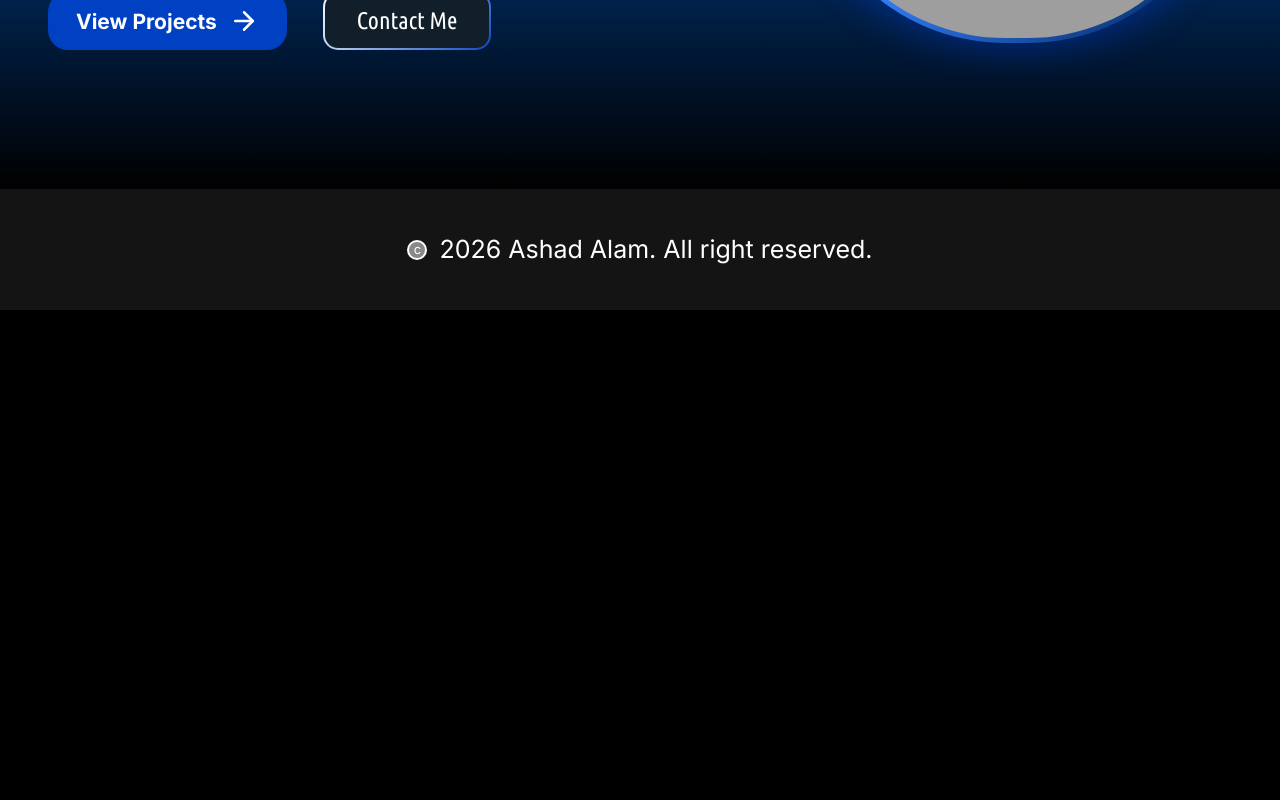
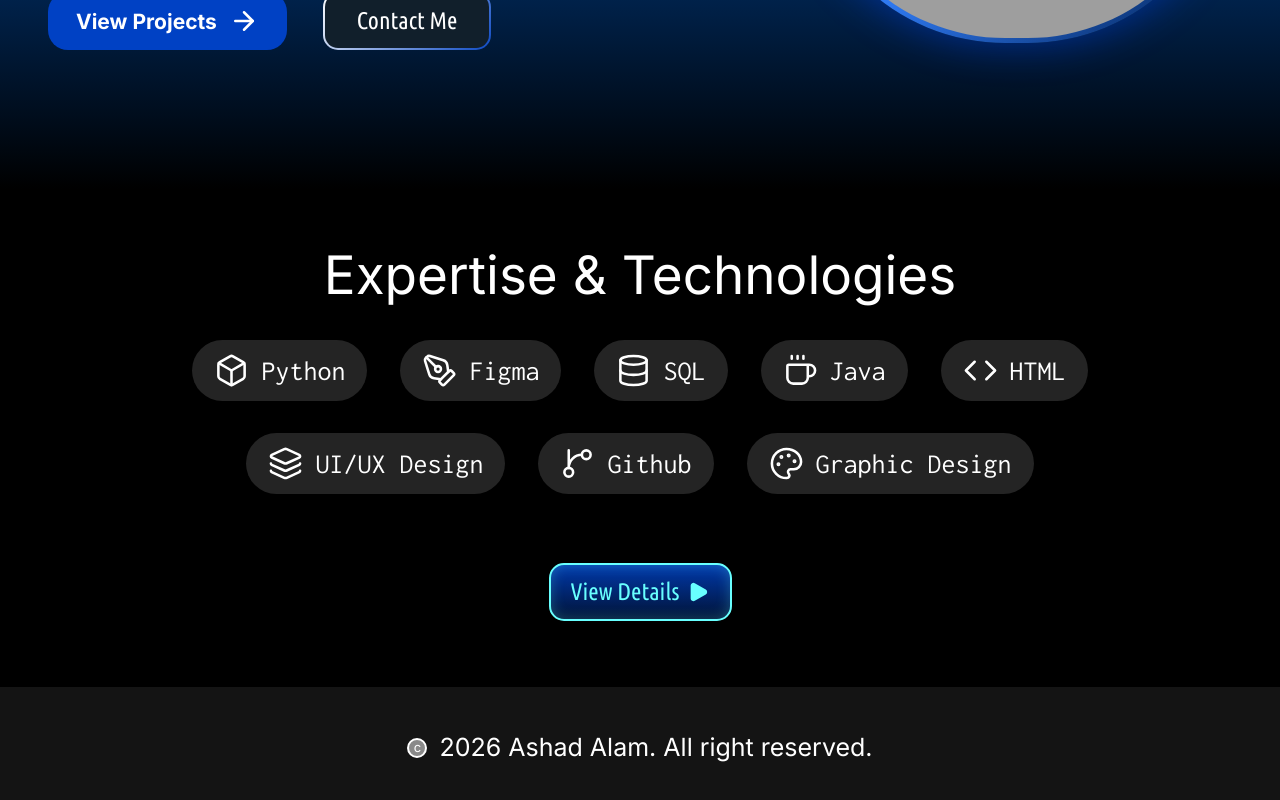
Before and after one commit to ashad0806/My_Portfolio, a React app: page / in a window 1280 px wide. Shown: the part 600-1400 px from the top of the page. Before the commit the page ends 910 px from the top, so only its background shows below. Built offline with nearby package versions, Linux system fonts and the light colour scheme; grey boxes are pictures that could not be loaded; the HTML template or start-up script is replaced by a standard one; a web font is replaced by a local one.

Commit message:
Step 5: add Expertise & Technologies section and Skills route

```diff
--- a/src/App.jsx
+++ b/src/App.jsx
@@ -21,6 +21,7 @@ function App() {
           <Route path="/about" element={<Placeholder title="About" />} />
           <Route path="/services" element={<Placeholder title="Services" />} />
           <Route path="/projects" element={<Placeholder title="Projects" />} />
+          <Route path="/skills" element={<Placeholder title="Skills" />} />
           <Route path="/contact" element={<Placeholder title="Contact" />} />
           <Route path="/resume" element={<Placeholder title="Resume" />} />
         </Routes>
--- /dev/null
+++ b/src/components/home/Expertise.jsx
@@ -0,0 +1,53 @@
+import { Link } from 'react-router-dom'
+import { Box, PenTool, Database, Coffee, Code, Layers, GitBranch, Palette, Play } from 'lucide-react'
+
+const rows = [
+  [
+    { label: 'Python', icon: Box },
+    { label: 'Figma', icon: PenTool },
+    { label: 'SQL', icon: Database },
+    { label: 'Java', icon: Coffee },
+    { label: 'HTML', icon: Code },
+  ],
+  [
+    { label: 'UI/UX Design', icon: Layers },
+    { label: 'Github', icon: GitBranch },
+    { label: 'Graphic Design', icon: Palette },
+  ],
+]
+
+function Expertise() {
+  return (
+    <section className="bg-black px-6 pb-[66px] pt-[53px] text-center">
+      <h2 className="font-heading text-4xl leading-tight sm:text-5xl lg:text-[53px]">
+        Expertise &amp; Technologies
+      </h2>
+
+      <div className="mt-8 flex flex-col gap-8">
+        {rows.map((row, i) => (
+          <div key={i} className="flex flex-wrap justify-center gap-[33px]">
+            {row.map(({ label, icon: Icon }) => (
+              <div
+                key={label}
+                className="flex h-[61px] items-center gap-3 rounded-full bg-[#242424] px-[22px]"
+              >
+                <Icon size={35} strokeWidth={1.75} />
+                <span className="font-mono text-2xl sm:text-[28px]">{label}</span>
+              </div>
+            ))}
+          </div>
+        ))}
+      </div>
+
+      <Link
+        to="/skills"
+        className="mx-auto mt-[69px] flex h-[58px] w-[183px] items-center justify-center gap-2 rounded-[15px] border-2 border-cyan bg-[linear-gradient(180deg,#0039ab,#021336)] font-button text-2xl text-cyan shadow-[inset_0_0_14px_rgba(104,255,255,0.25)] transition hover:brightness-125"
+      >
+        View Details
+        <Play size={22} fill="currentColor" />
+      </Link>
+    </section>
+  )
+}
+
+export default Expertise
--- a/src/pages/Home.jsx
+++ b/src/pages/Home.jsx
@@ -1,9 +1,11 @@
 import Hero from '../components/home/Hero'
+import Expertise from '../components/home/Expertise'
 
 function Home() {
   return (
     <>
       <Hero />
+      <Expertise />
     </>
   )
 }
```
